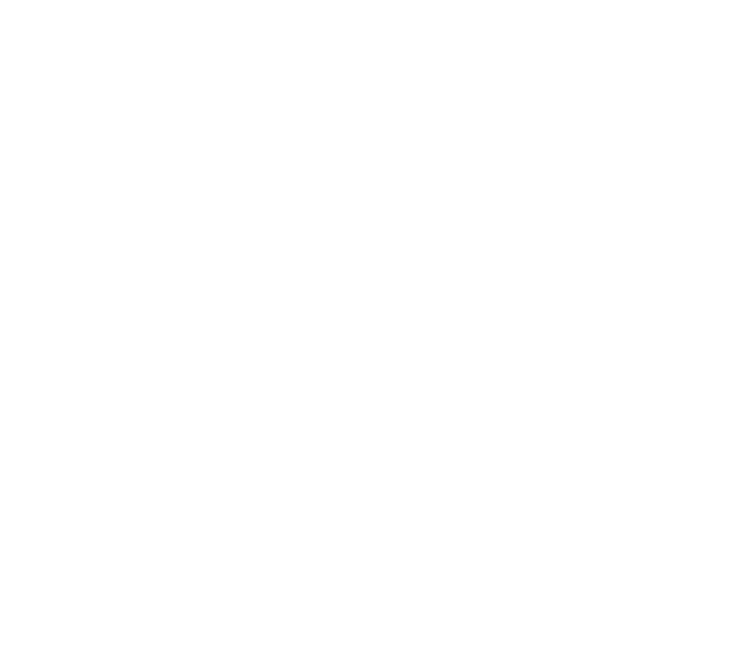
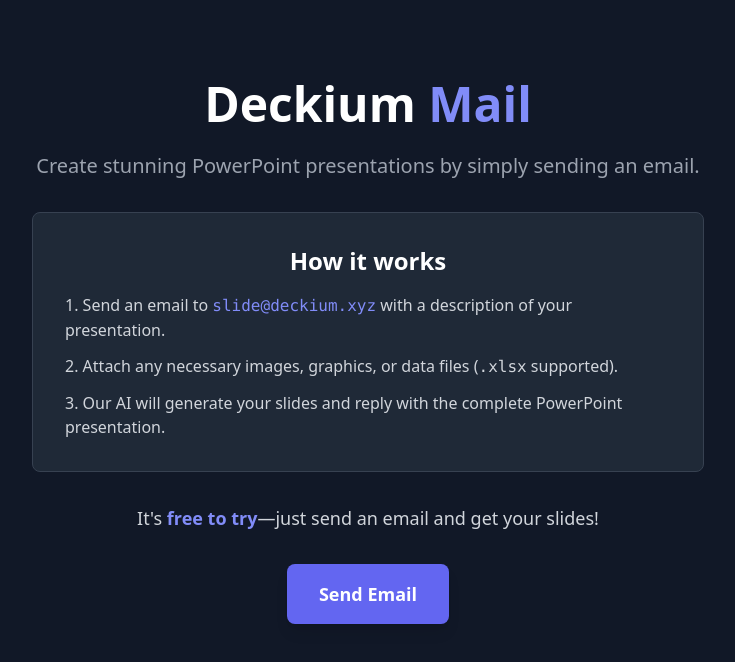
Before and after one commit to sleipner42/Deckium, a React (Create React App) app in the folder landing_page/: page /mail in a window 1280 px wide. Before the commit this address had no page. Shown: the top 662 px of the page, without its empty margins (272-1007 px from the left). Built offline with nearby package versions, Linux system fonts and the light colour scheme.

Commit message:
new video

```diff
--- a/landing_page/src/App.jsx
+++ b/landing_page/src/App.jsx
@@ -5,6 +5,7 @@
 import BlogListing from './BlogListing';
 import DownloadPage from './DownloadPage';
 import GoogleAnalytics from './components/GoogleAnalytics';
+import DeckiumMail from './DeckiumMail';
 
 const App = () => {
   return (
@@ -16,6 +17,7 @@
           <Route path="/blog" element={<BlogListing />} />
           <Route path="/blog/:slug" element={<BlogPost />} />
           <Route path="/download" element={<DownloadPage />} />
+          <Route path="/mail" element={<DeckiumMail />} />
         </Routes>
       </div>
     </Router>
--- /dev/null
+++ b/landing_page/src/DeckiumMail.jsx
@@ -0,0 +1,45 @@
+import React from "react";
+
+const DeckiumMail = () => {
+	return (
+		<div className="bg-gray-900 text-white min-h-screen">
+			<div className="container mx-auto px-4 py-20">
+				<div className="max-w-2xl mx-auto text-center">
+					<h1 className="text-5xl font-bold mb-6">
+						Deckium <span className="text-indigo-400">Mail</span>
+					</h1>
+					<p className="text-xl text-gray-400 mb-8">
+						Create stunning PowerPoint presentations by simply sending an email.
+					</p>
+					<div className="bg-gray-800 rounded-lg p-8 border border-gray-700 mb-8">
+						<h2 className="text-2xl font-semibold mb-4">How it works</h2>
+						<ol className="text-left text-gray-300 list-decimal list-inside space-y-3">
+							<li>
+								Send an email to <span className="text-indigo-400 font-mono">slide@deckium.xyz</span> with a description of your presentation.
+							</li>
+							<li>
+								Attach any necessary images, graphics, or data files (<span className="font-mono">.xlsx</span> supported).
+							</li>
+							<li>
+								Our AI will generate your slides and reply with the complete PowerPoint presentation.
+							</li>
+						</ol>
+					</div>
+					<p className="text-lg text-gray-300 mb-4">
+						It's <span className="text-indigo-400 font-semibold">free to try</span>—just send an email and get your slides!
+					</p>
+					<div className="mt-8">
+						<a
+							href="mailto:slide@deckium.xyz"
+							className="inline-block bg-indigo-500 hover:bg-indigo-600 text-white font-semibold px-8 py-4 rounded-lg text-lg transition-colors shadow-lg"
+						>
+							Send Email
+						</a>
+					</div>
+				</div>
+			</div>
+		</div>
+	);
+};
+
+export default DeckiumMail;
--- a/landing_page/src/LandingPage.jsx
+++ b/landing_page/src/LandingPage.jsx
@@ -23,11 +23,18 @@
   <div className="w-full md:w-1/2">
     <div className="relative w-full h-0 pb-[56.25%]">
       <video
-        src="/deckiumdemo.mp4"
+        src="/deckium-demo-hd.mp4"
         className="absolute top-0 left-0 w-full h-full rounded-lg shadow-lg"
         controls
         playsInline
-      />
+        preload="metadata"
+        onError={(e) => {
+          console.error('Video failed to load:', e);
+        }}
+      >
+        <source src="/deckium-demo-hd.mp4" type="video/mp4" />
+        Your browser does not support the video tag.
+      </video>
     </div>
   </div>
 );
```
Also changed, not shown: 2 other files (tests, documents, lock files or other folders).
